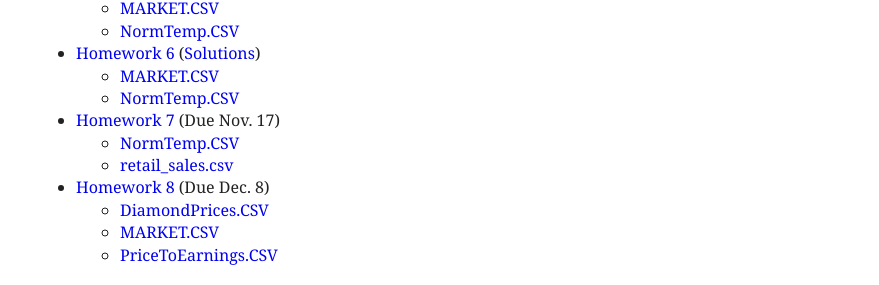
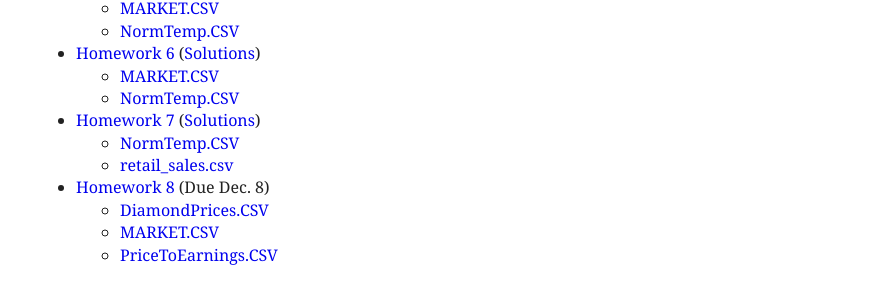
Before and after one commit to patperry/patperry.github.com, a Jekyll site: the page built from course/cor1305/index.html, in a window 1280 px wide. Shown: the part 1722-2007 px from the top of the page, without its empty margins (176-1055 px from the left). Built offline with Jekyll 4.4.1, drawn with Linux system fonts in a browser that asks for light colours.

Commit message:
Add hw7 solutions

```diff
--- a/course/cor1305/index.html
+++ b/course/cor1305/index.html
@@ -132,7 +132,7 @@ stylesheet: /css/main.css?v=1
       <li><a href="data/NormTemp.CSV">NormTemp.CSV</a>
     </ul>
   <li><a href="hw/hw07.pdf">Homework 7</a>
-    (Due Nov. 17)
+    (<a href="hw/hw07sol.pdf">Solutions</a>)
     <ul>
       <li><a href="data/NormTemp.CSV">NormTemp.CSV</a>
       <li><a href="data/retail_sales.csv">retail_sales.csv</a>
```
Also changed, not shown: 1 other file.
